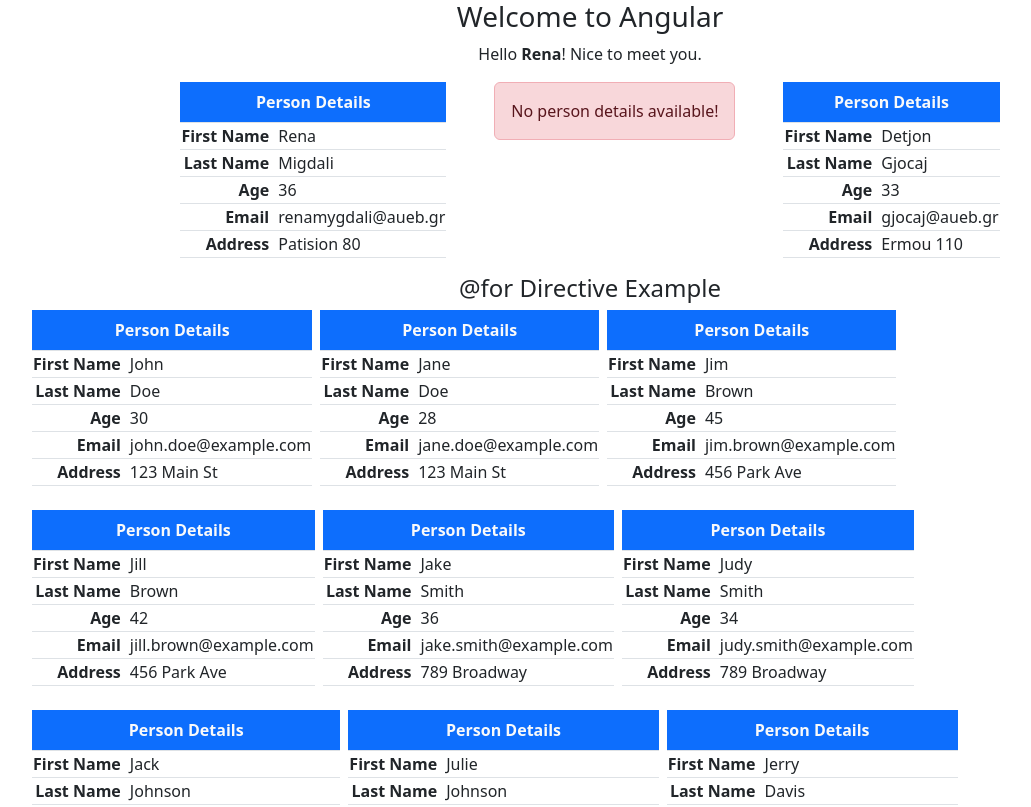
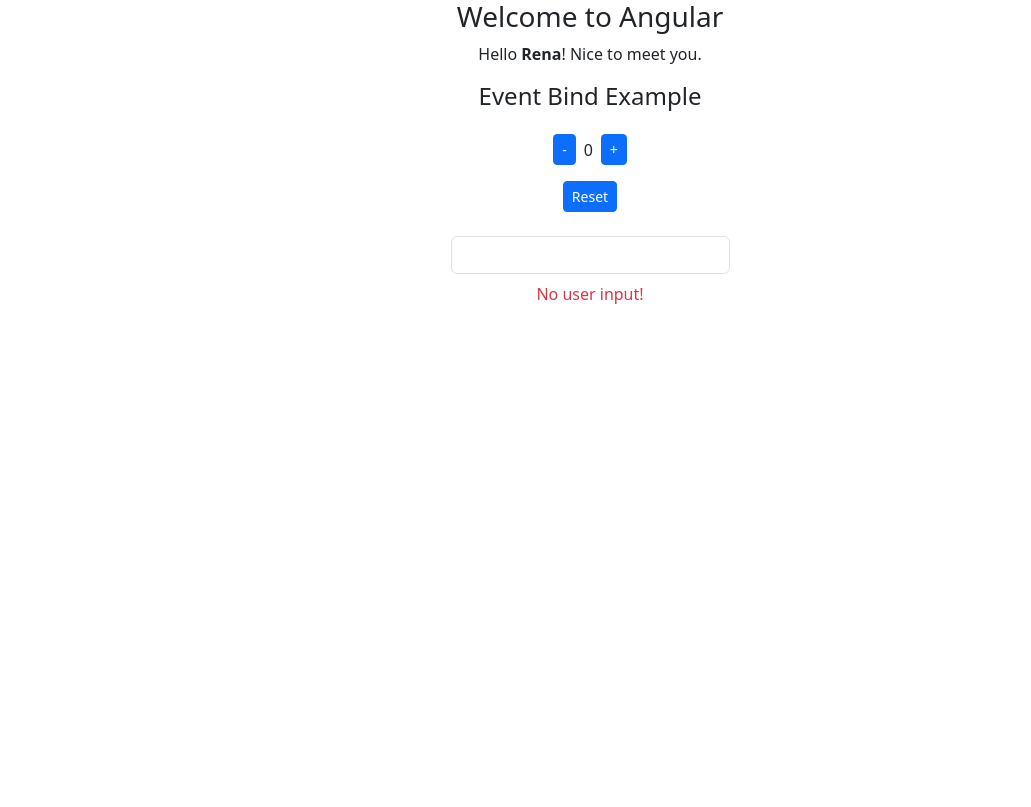
Before and after one commit to RenaMygdali/angular-introduction, an Angular app: page / in a window 1280 px wide. Shown: the top 807 px of the page, without its empty margins (50-1081 px from the left). Built offline with nearby package versions, Linux system fonts and the light colour scheme.

Commit message:
event binding

```diff
--- a/src/app/app.component.html
+++ b/src/app/app.component.html
@@ -2,18 +2,20 @@
   <h3>Welcome to Angular</h3>
   <p>Hello <strong>{{ name }}</strong>! Nice to meet you.</p>
 
-  <div class="d-flex gap-5 text-nowrap justify-content-center ">
+  <app-event-bind-example></app-event-bind-example>
+
+  <!-- <div class="d-flex gap-5 text-nowrap justify-content-center ">
     <app-person-table [person]="person0"></app-person-table>
     <app-person-table></app-person-table>
     <app-person-table [person]="person1"></app-person-table>
-  </div>
+  </div> -->
 
-  <h4>{{ '@for' }} Directive Example</h4>
+  <!-- <h4>{{ '@for' }} Directive Example</h4>
 
   <div class="d-flex flex-wrap text-nowrap gap-2">
     @for(user of users; track user) {
       <app-person-table [person]="user"></app-person-table>
     }
-  </div>
+  </div> -->
 
 </div>
--- a/src/app/app.component.ts
+++ b/src/app/app.component.ts
@@ -1,11 +1,12 @@
 import { Component } from '@angular/core';
 import { PersonTableComponent } from './components/person-table/person-table.component';
 import { Person } from './shared/interfaces/person';
+import { EventBindExampleComponent } from './components/event-bind-example/event-bind-example.component';
 
 @Component({
   selector: 'app-root',
   standalone: true,
-  imports: [PersonTableComponent],
+  imports: [PersonTableComponent, EventBindExampleComponent],
   templateUrl: './app.component.html',
   styleUrl: './app.component.css'
 })
--- /dev/null
+++ b/src/app/components/event-bind-example/event-bind-example.component.html
@@ -0,0 +1,34 @@
+<h4 class="mb-4">Event Bind Example</h4>
+
+<div class="d-flex flex-column align-items-center gap-3">
+   <div class="d-flex gap-2 align-items-center">
+      <button
+         class="btn btn-primary btn-sm flex-grow-1"
+         (click)="decrementTimes()"
+         >-
+      </button>
+      <span>{{ times }}</span>
+      <button
+         class="btn btn-primary btn-sm flex-grow-1"
+         (click)="incrementTimes()"
+         >+
+      </button>
+   </div>
+
+   <button
+      class="btn btn-primary btn-sm"
+      (click)="resetTimes()"
+      >Reset
+   </button>
+
+   <div class="mt-2 mb-2 d-flex flex-column gap-2 w-25">
+      <input type="text" class="form-control" (input)="onUserInput($event)"/>
+      @if(!userInput) {
+         <span class="text-danger">No user input!</span>
+      } @else {
+         <span class="text-bg-info p-2 text-truncate">
+            {{ userInput}}
+         </span>
+      }
+   </div>
+</div>
--- /dev/null
+++ b/src/app/components/event-bind-example/event-bind-example.component.ts
@@ -0,0 +1,31 @@
+import { Component } from '@angular/core';
+
+@Component({
+  selector: 'app-event-bind-example',
+  standalone: true,
+  imports: [],
+  templateUrl: './event-bind-example.component.html',
+  styleUrl: './event-bind-example.component.css'
+})
+export class EventBindExampleComponent {
+  times: number = 0;
+
+  userInput: string = '';
+
+  incrementTimes() {
+    this.times++;
+  }
+
+  decrementTimes() {
+    this.times--;
+  }
+
+  resetTimes() {
+    this.times = 0;
+  }
+
+  onUserInput(event: Event) {
+    const value = (event.target as HTMLInputElement).value;
+    this.userInput = value;
+  }
+}
```
Also changed, not shown: src/app/components/event-bind-example/event-bind-example.component.css (added), 1 other file (tests, documents, lock files or other folders).
